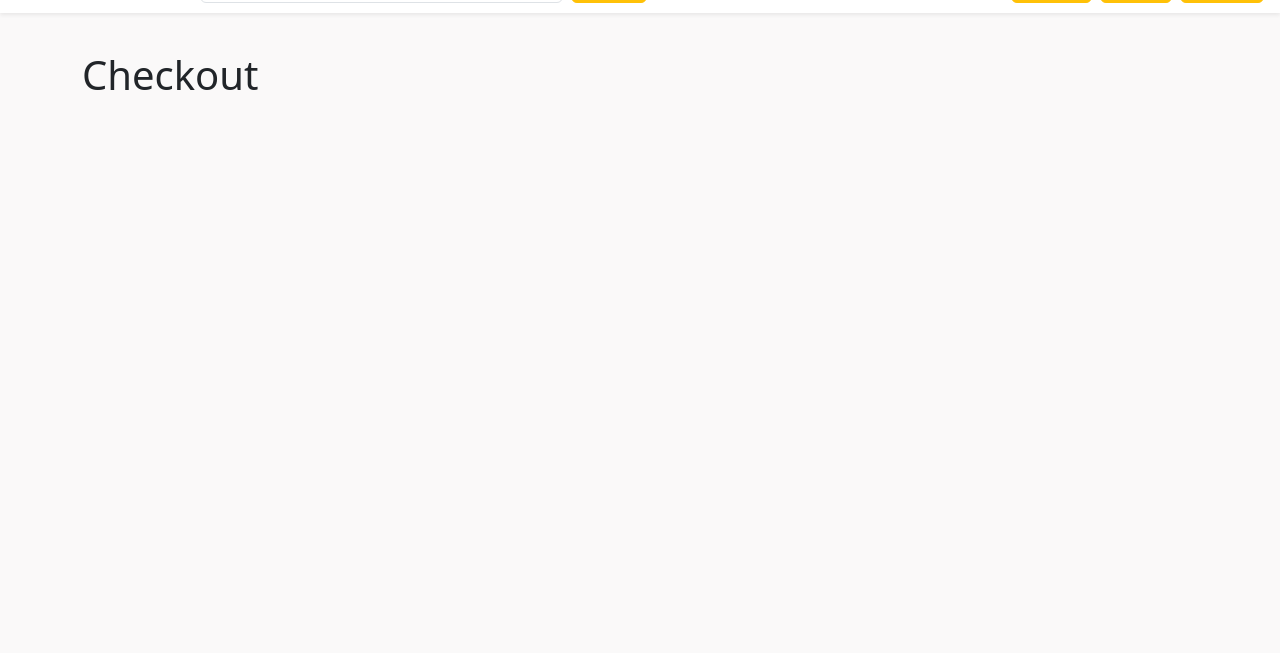
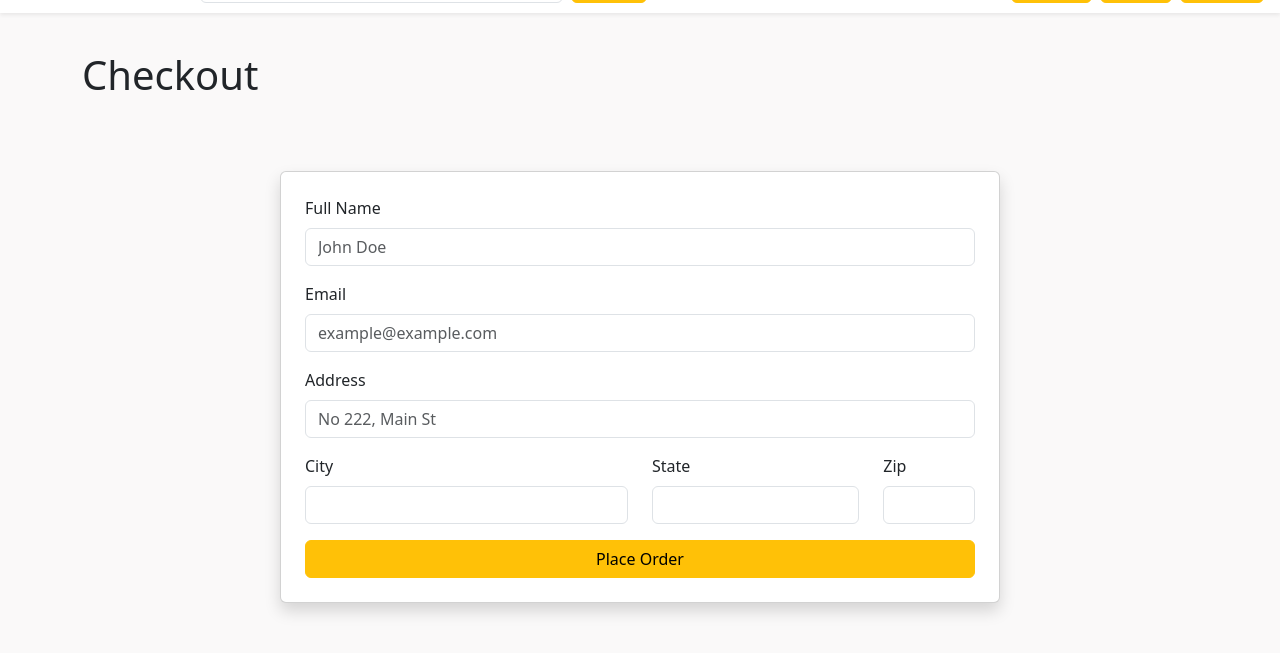
Before and after one commit to DS-Vijayapala/Django-E-Commerce-Site, a Django app: page /checkout/ in a window 1280 px wide. Shown: the part 45-698 px from the top of the page. Run offline with Django 5.2, Linux system fonts and the light colour scheme.

Commit message:
Adding Checkout Form

```diff
--- a/Shop/admin.py
+++ b/Shop/admin.py
@@ -1,6 +1,7 @@
 from django.contrib import admin
-from .models import Product
+from .models import Product, Order
 
 # Register your models here.
 
 admin.site.register(Product)
+admin.site.register(Order)
--- a/Shop/templates/shop/checkout.html
+++ b/Shop/templates/shop/checkout.html
@@ -8,9 +8,11 @@
 
     <h1 class="mb-4">Checkout</h1>
 
-    <div class="col-md-12">
+    <div class="row">
 
-        <div class="row">
+        <div class="col-md-12">
+
+
 
             <ul class="list-group" id="List-of-cart-items">
 
@@ -20,6 +22,61 @@
 
         </div>
 
+    </div>
+
+    <div class="container mt-5">
+
+        <div class="row justify-content-center">
+
+            <div class="col-md-8">
+
+                <div class="card p-4 shadow">
+
+                    <form method="post">
+
+                        {% csrf_token %}
+
+                        <div class="mb-3">
+                            <label class="form-label">Full Name</label>
+                            <input id="name" name="name" type="text" class="form-control" placeholder="John Doe"
+                                required>
+                        </div>
+
+                        <div class="mb-3">
+                            <label class="form-label">Email</label>
+                            <input id="email" name="email" type="email" class="form-control"
+                                placeholder="example@example.com" required>
+                        </div>
+
+                        <div class="mb-3">
+                            <label class="form-label">Address</label>
+                            <input id="address" name="address" type="text" class="form-control"
+                                placeholder="No 222, Main St" required>
+                        </div>
+
+                        <div class="row">
+                            <div class="col-md-6 mb-3">
+                                <label class="form-label">City</label>
+                                <input id="city" name="city" type="text" class="form-control" required>
+                            </div>
+
+                            <div class="col-md-4 mb-3">
+                                <label class="form-label ">State</label>
+                                <input id="state" name="state" type="text" class="form-control" required>
+                            </div>
+
+                            <div class="col-md-2 mb-3">
+                                <label class="form-label">Zip</label>
+                                <input id="zip" name="zip" type="text" class="form-control" required>
+                            </div>
+                        </div>
+
+                        <button type="submit" class="btn btn-warning w-100">Place Order</button>
+                    </form>
+
+                </div>
+            </div>
+        </div>
     </div>
 
 </div>
--- a/Shop/views.py
+++ b/Shop/views.py
@@ -2,7 +2,7 @@
 
 from django.core.paginator import Paginator
 from django.shortcuts import render
-from .models import Product
+from .models import Product, Order
 
 
 def index(request):
@@ -42,4 +42,17 @@ def detail(request, id):
 def checkout(request):
     """A view that displays the checkout page"""
 
+    if request.method == 'POST':
+
+        name = request.POST.get('name', '')
+        email = request.POST.get('email', '')
+        address = request.POST.get('address', '')
+        city = request.POST.get('city', '')
+        state = request.POST.get('state', '')
+        zip_code = request.POST.get('zip', '')
+
+        order = Order(name=name, email=email, address=address,
+                      city=city, state=state, zip_code=zip_code)
+        order.save()
+
     return render(request, 'shop/checkout.html')
```
Also changed, not shown: Shop/models.py (+18 -1 lines), Shop/migrations/0003_order.py (added), Shop/migrations/0004_alter_order_items.py (added), db.sqlite3.
